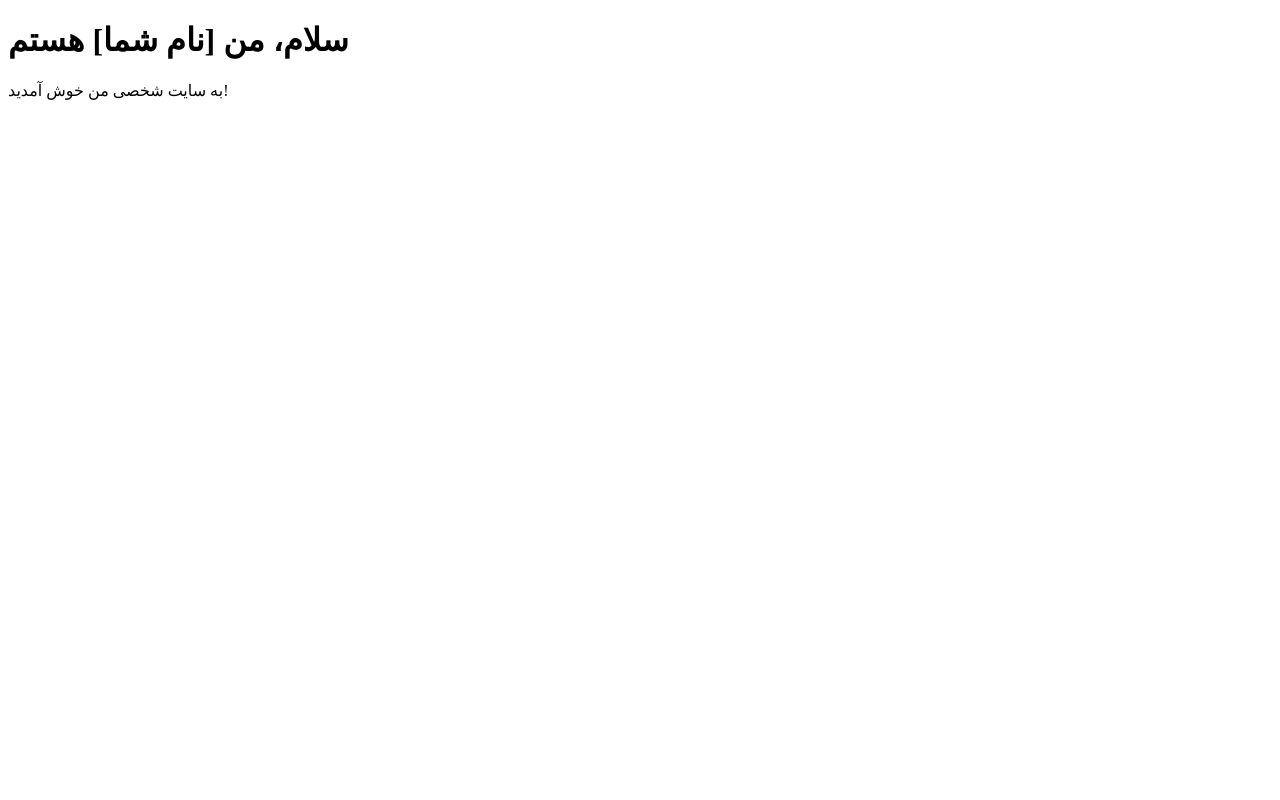
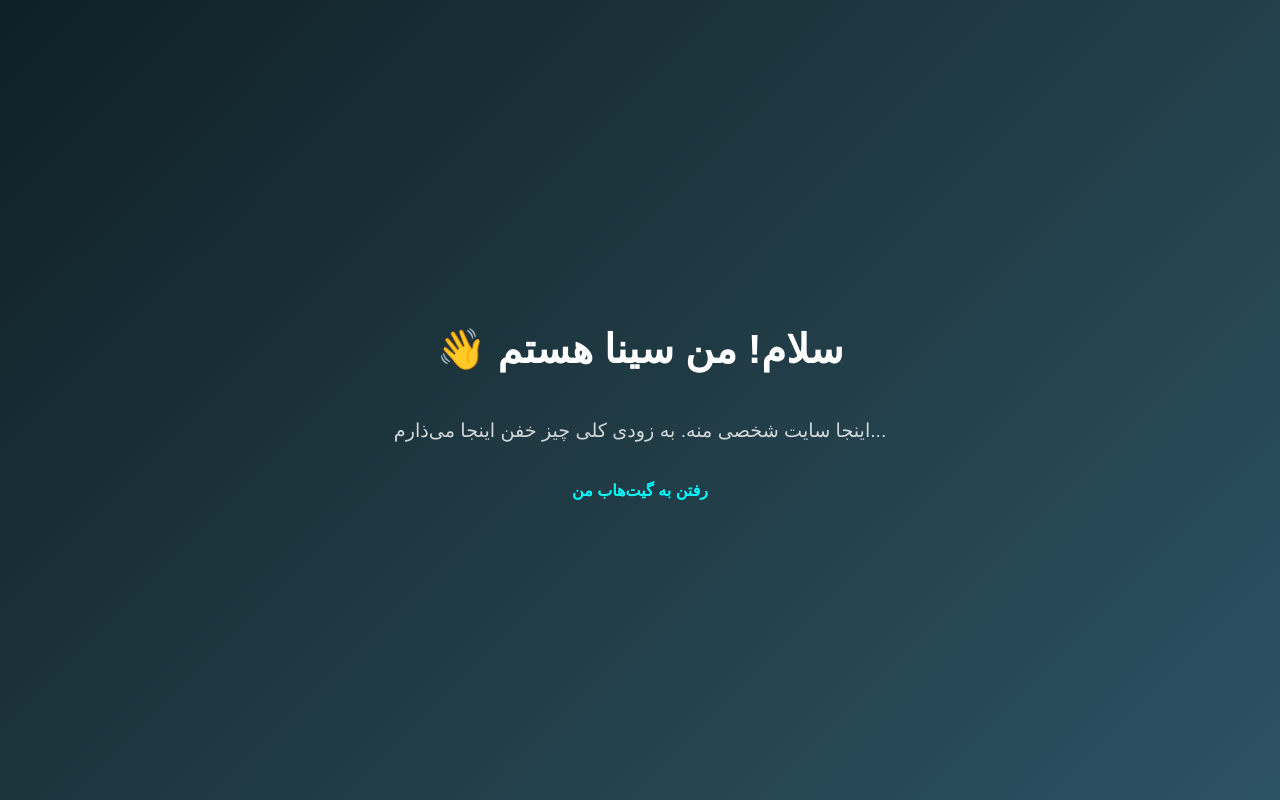
Before and after one commit to Khodewsinaw/khodewsinaw.github.io, a plain HTML site: page index.html in a window 1280 px wide. Drawn offline with Linux system fonts and the light colour scheme.

Commit message:
Update index.html

```diff
--- a/index.html
+++ b/index.html
@@ -1,11 +1,39 @@
 <!DOCTYPE html>
 <html lang="fa">
 <head>
-    <meta charset="UTF-8">
-    <title>سایت شخصی من</title>
+  <meta charset="UTF-8" />
+  <meta name="viewport" content="width=device-width, initial-scale=1.0" />
+  <title>سایت شخصی سینا</title>
+  <style>
+    body {
+      font-family: "Vazir", sans-serif;
+      background: linear-gradient(135deg, #0f2027, #203a43, #2c5364);
+      color: white;
+      display: flex;
+      justify-content: center;
+      align-items: center;
+      height: 100vh;
+      margin: 0;
+      flex-direction: column;
+    }
+    h1 {
+      font-size: 2.5rem;
+    }
+    p {
+      font-size: 1.2rem;
+      opacity: 0.8;
+    }
+    a {
+      color: #00ffff;
+      margin-top: 20px;
+      text-decoration: none;
+      font-weight: bold;
+    }
+  </style>
 </head>
 <body>
-    <h1>سلام، من [نام شما] هستم</h1>
-    <p>به سایت شخصی من خوش آمدید!</p>
+  <h1>👋 سلام! من سینا هستم</h1>
+  <p>اینجا سایت شخصی منه. به زودی کلی چیز خفن اینجا می‌ذارم...</p>
+  <a href="https://github.com/khodewsinaw" target="_blank">رفتن به گیت‌هاب من</a>
 </body>
 </html>
```
